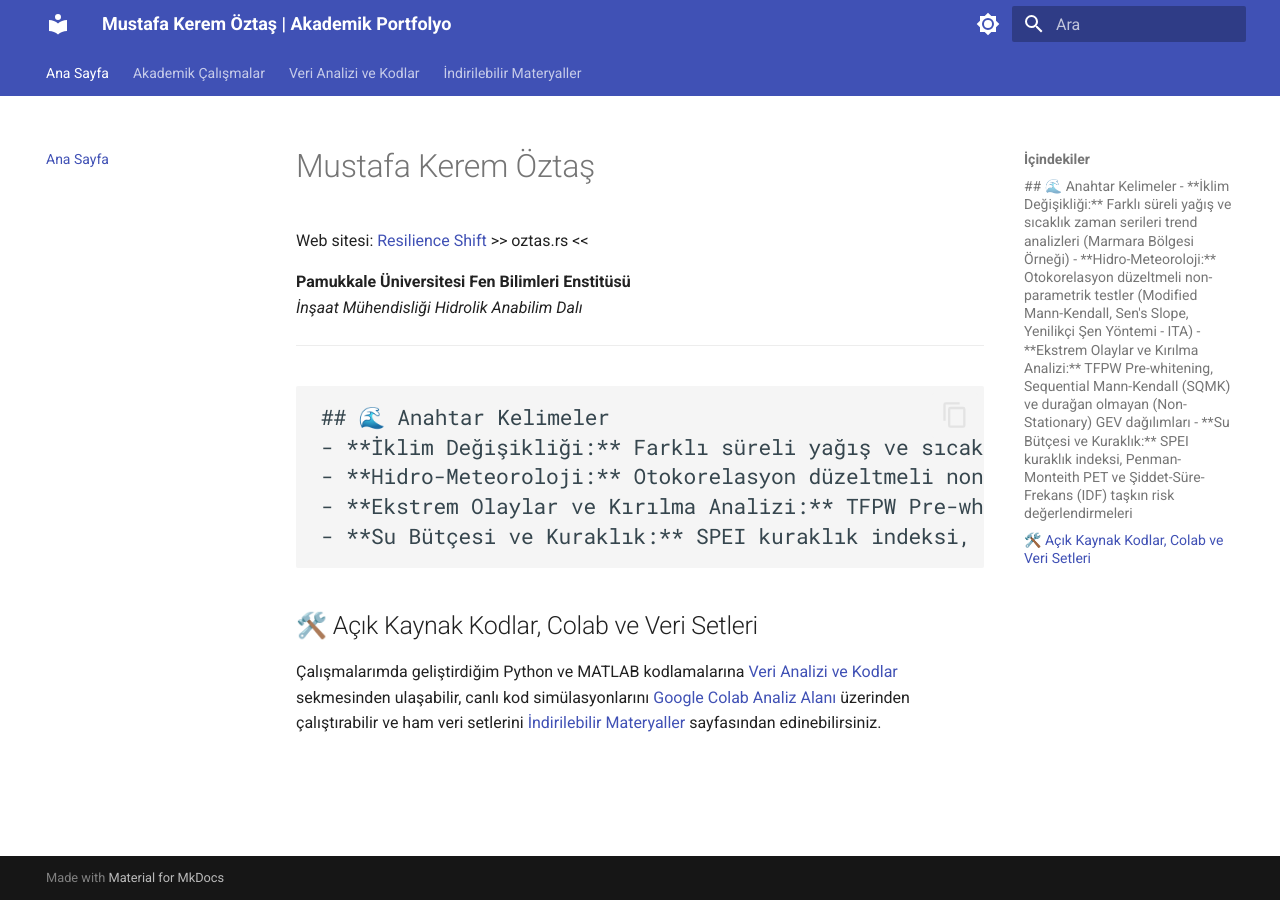
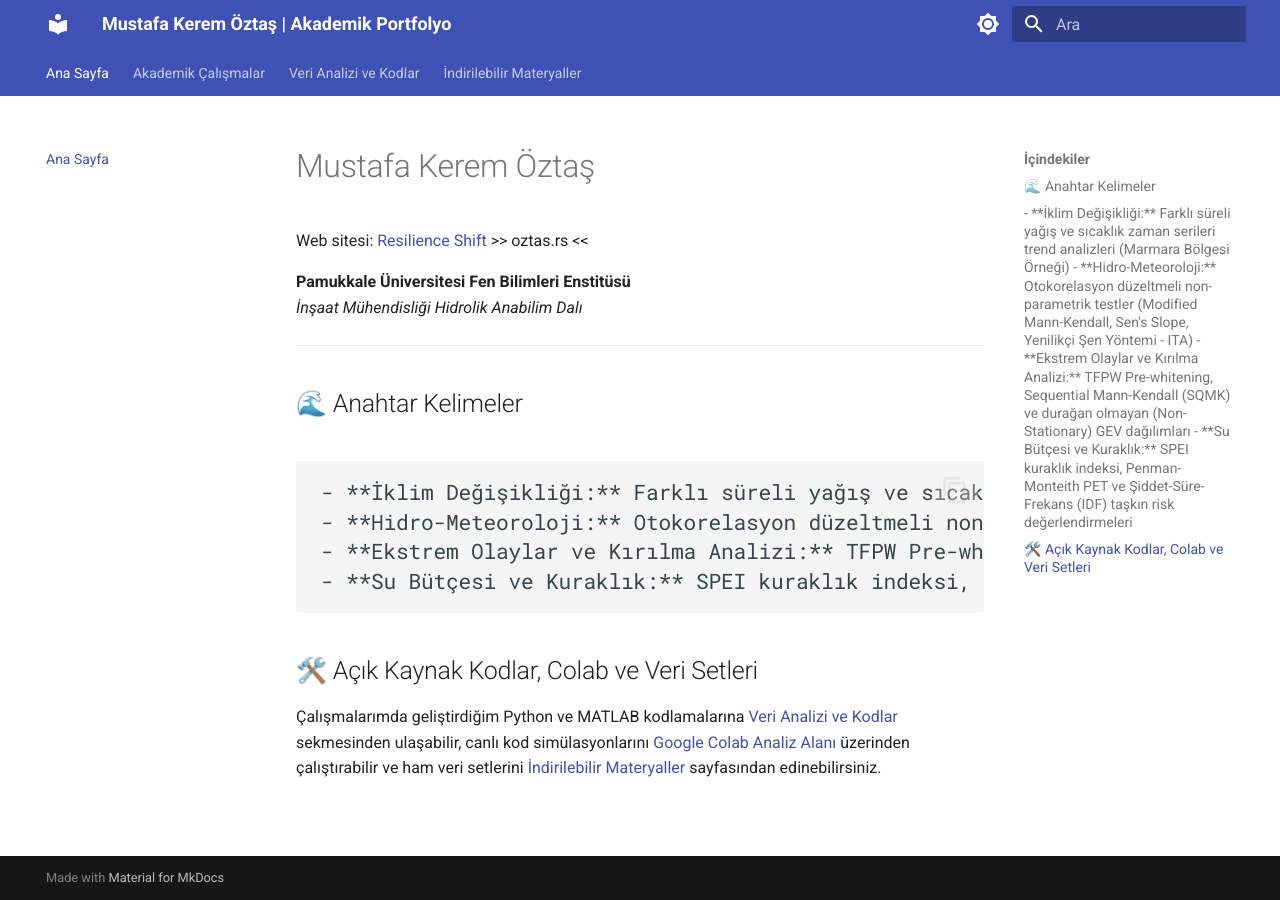
Before and after one commit to mkoztas/mkoztas.github.io, an MkDocs documentation site: the page built from docs/index.md, in a window 1280 px wide. Built offline with MkDocs 1.6.1 and Material for MkDocs 9.7.7, drawn with Linux system fonts in a browser that asks for light colours.

````diff
--- a/docs/index.md
+++ b/docs/index.md
@@ -13,8 +13,8 @@ Web sitesi: [Resilience Shift](https://oztas.rs) >> oztas.rs <<
 - **Döngüsel Ekonomi:** Yaşam Döngüsü Analizi (LCA / ISO 14040), EPD süreçleri ve kaynak verimliliği
 -->
 ---
+## 🌊 Anahtar Kelimeler
 ```
-## 🌊 Anahtar Kelimeler
 - **İklim Değişikliği:** Farklı süreli yağış ve sıcaklık zaman serileri trend analizleri (Marmara Bölgesi Örneği)
 - **Hidro-Meteoroloji:** Otokorelasyon düzeltmeli non-parametrik testler (Modified Mann-Kendall, Sen's Slope, Yenilikçi Şen Yöntemi - ITA)
 - **Ekstrem Olaylar ve Kırılma Analizi:** TFPW Pre-whitening, Sequential Mann-Kendall (SQMK) ve durağan olmayan (Non-Stationary) GEV dağılımları
````
